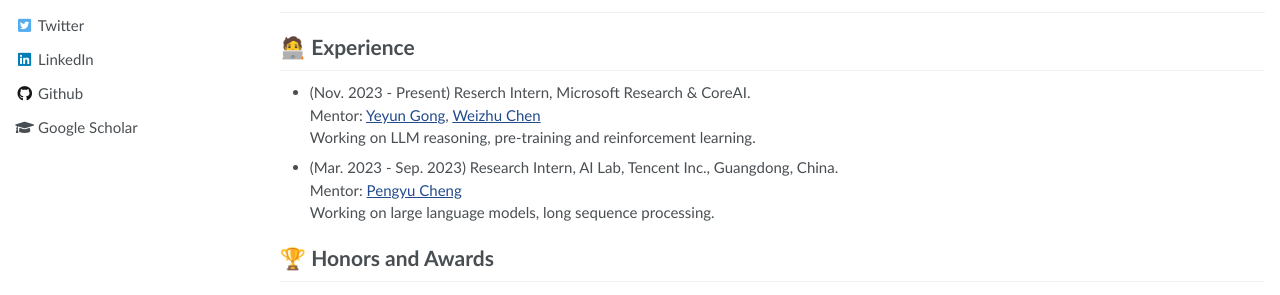
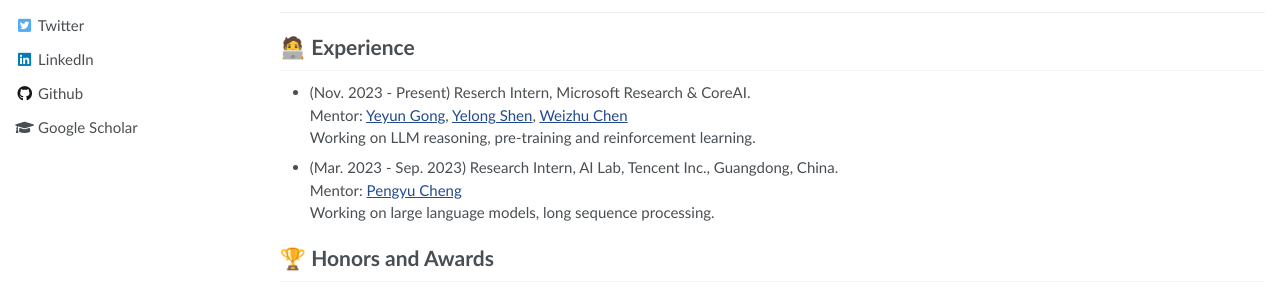
Before and after one commit to MasterVito/MasterVito.github.io, a Jekyll site: the page built from _pages/about.md, in a window 1280 px wide and 900 px high, scrolled down 2634 px. Shown: the part 390-685 px from the top of the window. Built offline with Jekyll 4.4.1, drawn with Linux system fonts in a browser that asks for light colours.

```diff
--- a/_data/navigation.yml
+++ b/_data/navigation.yml
@@ -19,4 +19,4 @@
     url: "/#-honors-and-awards"
 
   - title: "CV"
-    url: "/_pages/Xiao_Liang_CV.pdf"
+    url: "/_pages/Xiao_Liang_CV_25_12_20.pdf"
--- a/_pages/about.md
+++ b/_pages/about.md
@@ -195,7 +195,7 @@
 
 # 🧑‍💻 Experience
 - (Nov. 2023 - Present) Reserch Intern, Microsoft Research & CoreAI.
-<br> Mentor: [Yeyun Gong](https://www.microsoft.com/en-us/research/people/yegong/), [Weizhu Chen](https://www.microsoft.com/en-us/research/people/wzchen/)
+<br> Mentor: [Yeyun Gong](https://scholar.google.com/citations?user=piUkwMYAAAAJ\&hl=en), [Yelong Shen](https://scholar.google.com/citations?user=S6OFEFEAAAAJ\&hl=en), [Weizhu Chen](https://scholar.google.com/citations?user=LG_E-4EAAAAJ\&hl=en)
 <br> Working on LLM reasoning, pre-training and reinforcement learning.
 
 - (Mar. 2023 - Sep. 2023) Research Intern, AI Lab, Tencent Inc., Guangdong, China.
```
Also changed, not shown: 2 other files.
